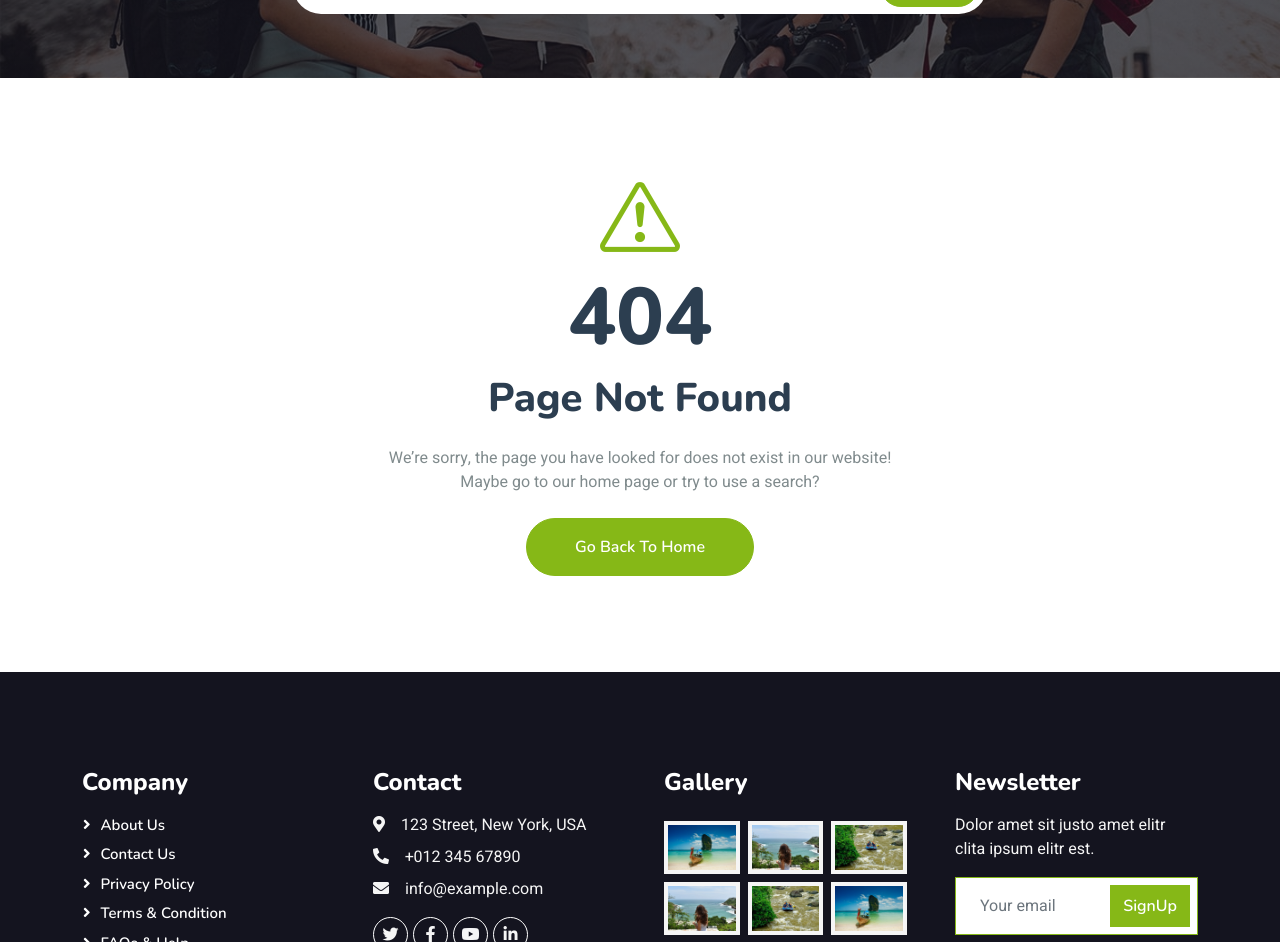
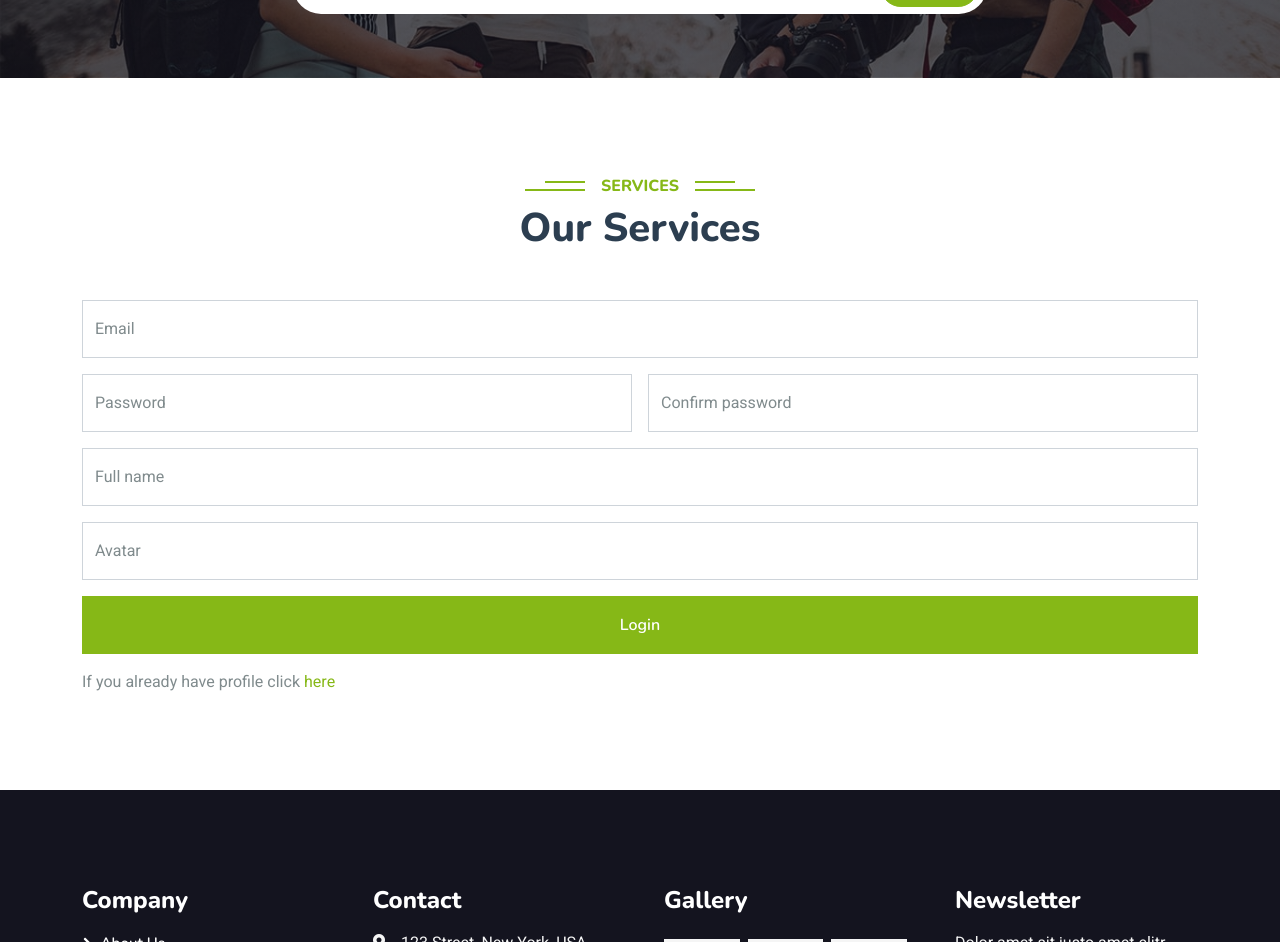
Before and after one commit to kiryazovkosta/travel-arency-react, a React (Vite) app in the folder client/: page /register in a window 1280 px wide. Shown: the part 400-1342 px from the top of the page. Built offline with nearby package versions, Linux system fonts and the light colour scheme.

Commit message:
Add Register component

```diff
--- a/client/src/App.jsx
+++ b/client/src/App.jsx
@@ -18,6 +18,7 @@ import Contact from './components/contact/Contact'
 import PackageCreate from './components/package-create/PackageCreate'
 import PackageDetails from './components/package-details/PackageDetails'
 import Login from './components/login/Login'
+import Register from './components/register/Register'
 
 function App() {
 
@@ -46,6 +47,7 @@ function App() {
         <Route path="/contact" element={<Contact />} />
 
         <Route path="/login" element={<Login />} />
+        <Route path="/register" element={<Register />} />
 
         <Route path='*' element={<NotFound />} />
       </Routes>
--- /dev/null
+++ b/client/src/components/register/Register.jsx
@@ -0,0 +1,63 @@
+function Register() {
+    return (
+        <div className="container-xxl py-5">
+            <div className="container">
+                <div className="text-center wow fadeInUp" data-wow-delay="0.1s">
+                    <h6 className="section-title bg-white text-center text-primary px-3">Services</h6>
+                    <h1 className="mb-5">Our Services</h1>
+                </div>
+                <div className="row g-3">
+                    <form>
+                        <div className="row g-3">
+                            <div className="col-md-12">
+                                <div className="form-floating">
+                                    <input type="email" className="form-control" id="email" name="email" placeholder="Enter your email" />
+                                    <label htmlFor="email">Email</label>
+                                </div>
+                            </div>
+                            <div className="col-md-6">
+                                <div className="form-floating">
+                                    <input type="password" className="form-control" id="password" name="password" placeholder="Enter your password" />
+                                    <label htmlFor="duration">Password</label>
+                                </div>
+                            </div>
+                            <div className="col-md-6">
+                                <div className="form-floating">
+                                    <input type="password" className="form-control" id="confirm-password" name="confirm-password" placeholder="Confirm your password" />
+                                    <label htmlFor="confirm-password">Confirm password</label>
+                                </div>
+                            </div>
+
+                            <div className="col-md-12">
+                                <div className="form-floating">
+                                    <input type="text" className="form-control" id="fullname" name="fullname" placeholder="Enter your full name" />
+                                    <label htmlFor="fullname">Full name</label>
+                                </div>
+                            </div>
+
+                            <div className="col-md-12">
+                                <div className="form-floating">
+                                    <input type="text" className="form-control" id="avatar" name="avatar" placeholder="Enter your avatar" />
+                                    <label htmlFor="avatar">Avatar</label>
+                                </div>
+                            </div>
+
+                            <div className="col-12">
+                                <button className="btn btn-primary w-100 py-3" type="submit">Login</button>
+                            </div>
+
+                            <div className="col-md-12">
+                                <div className="form-floating">
+                                    <span>If you already have profile click <a href="/login">here</a></span>
+                                </div>
+                            </div>
+
+                        </div>
+                    </form>
+                </div>
+            </div>
+        </div>
+    )
+}
+
+export default Register
```
